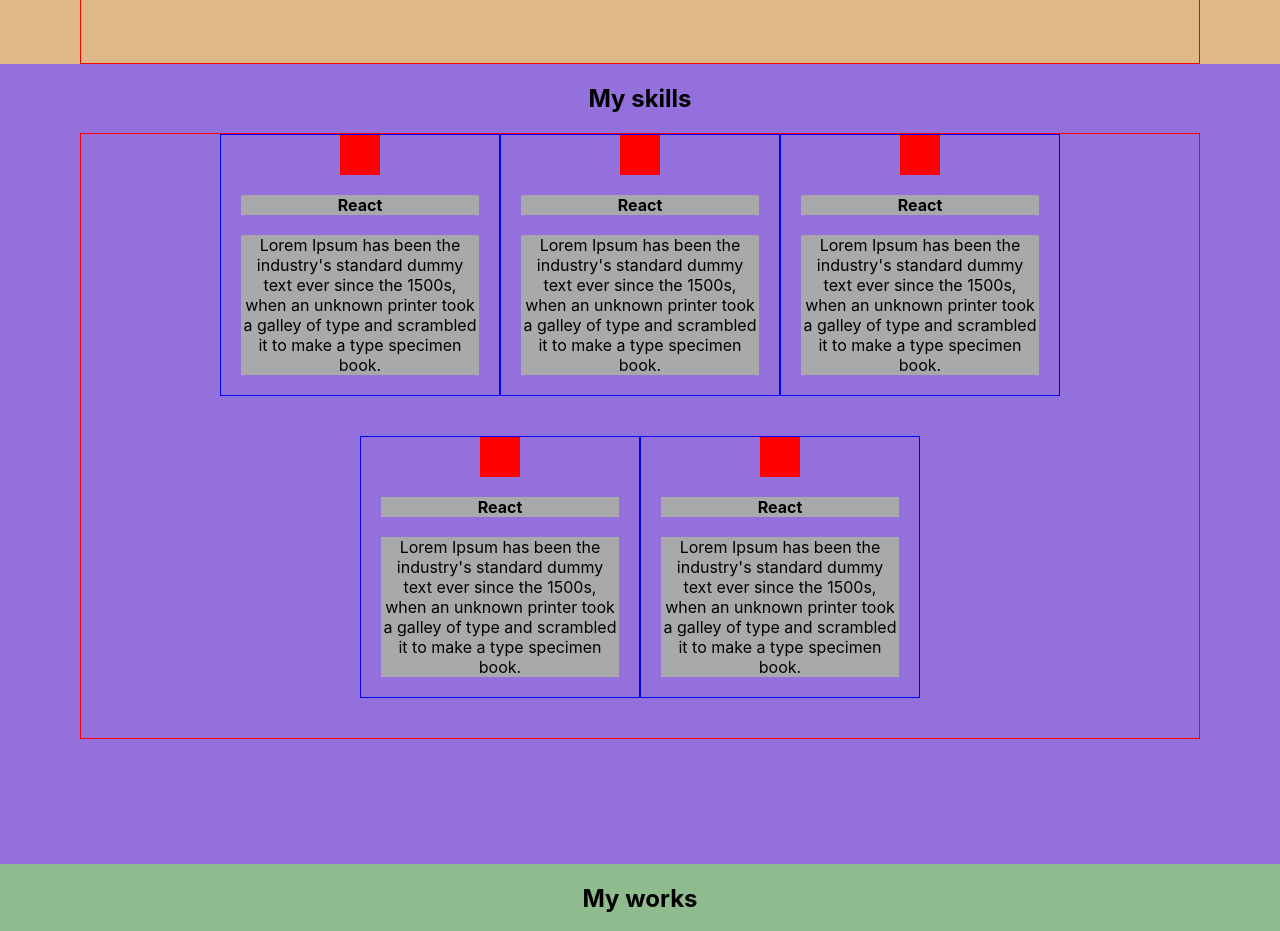
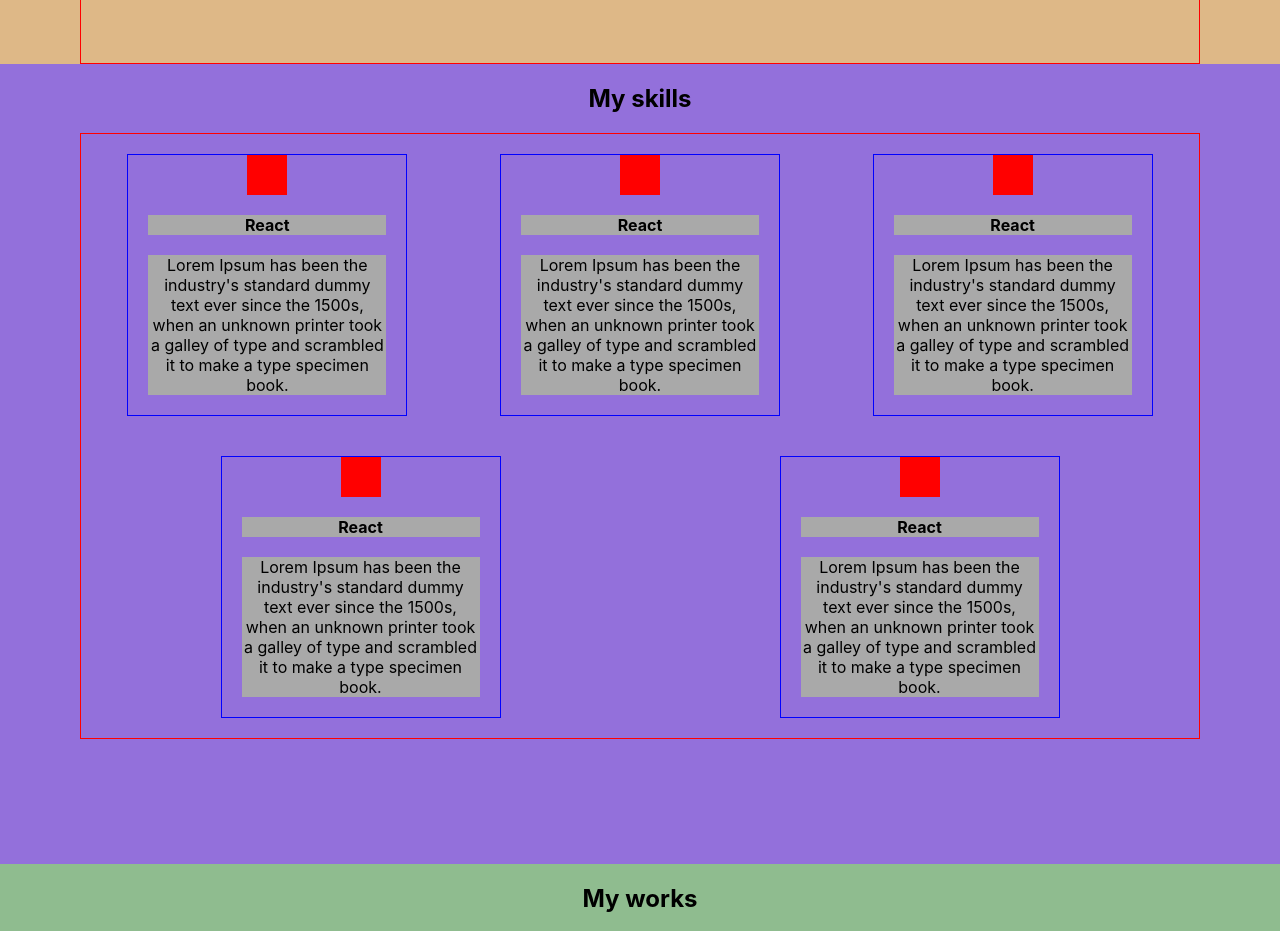
Before and after one commit to aivan3d66/portfolio, a React (Create React App) app: page / in a window 1280 px wide. Shown: the part 800-1731 px from the top of the page. Built offline with nearby package versions, Linux system fonts and the light colour scheme.

Commit message:
add new value skillItem margin

```diff
--- a/src/components/Skills/SkillItem/SkillItem.module.css
+++ b/src/components/Skills/SkillItem/SkillItem.module.css
@@ -32,6 +32,6 @@
 
 @media (min-width: 768px) {
   .skillItem {
-    margin: 0 0 40px 0;
+    margin: 20px auto;
   }
 }
```
